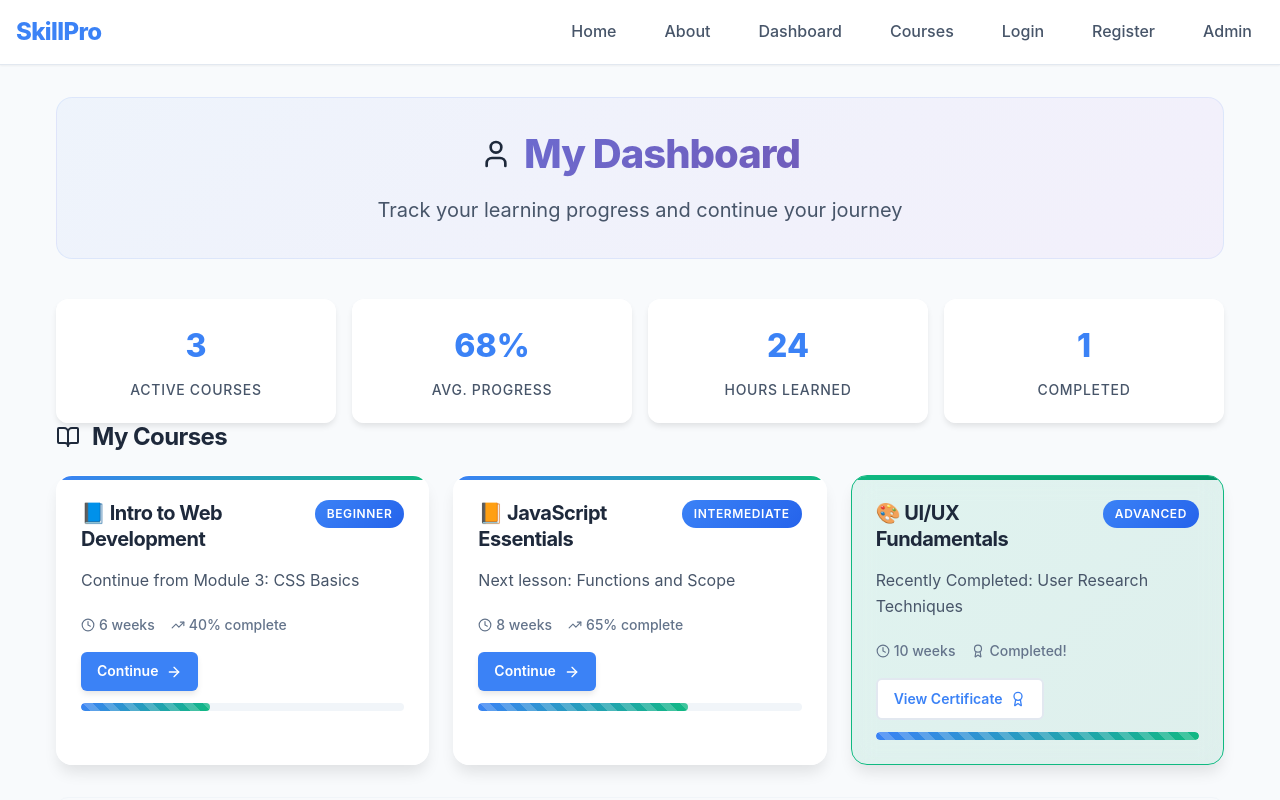
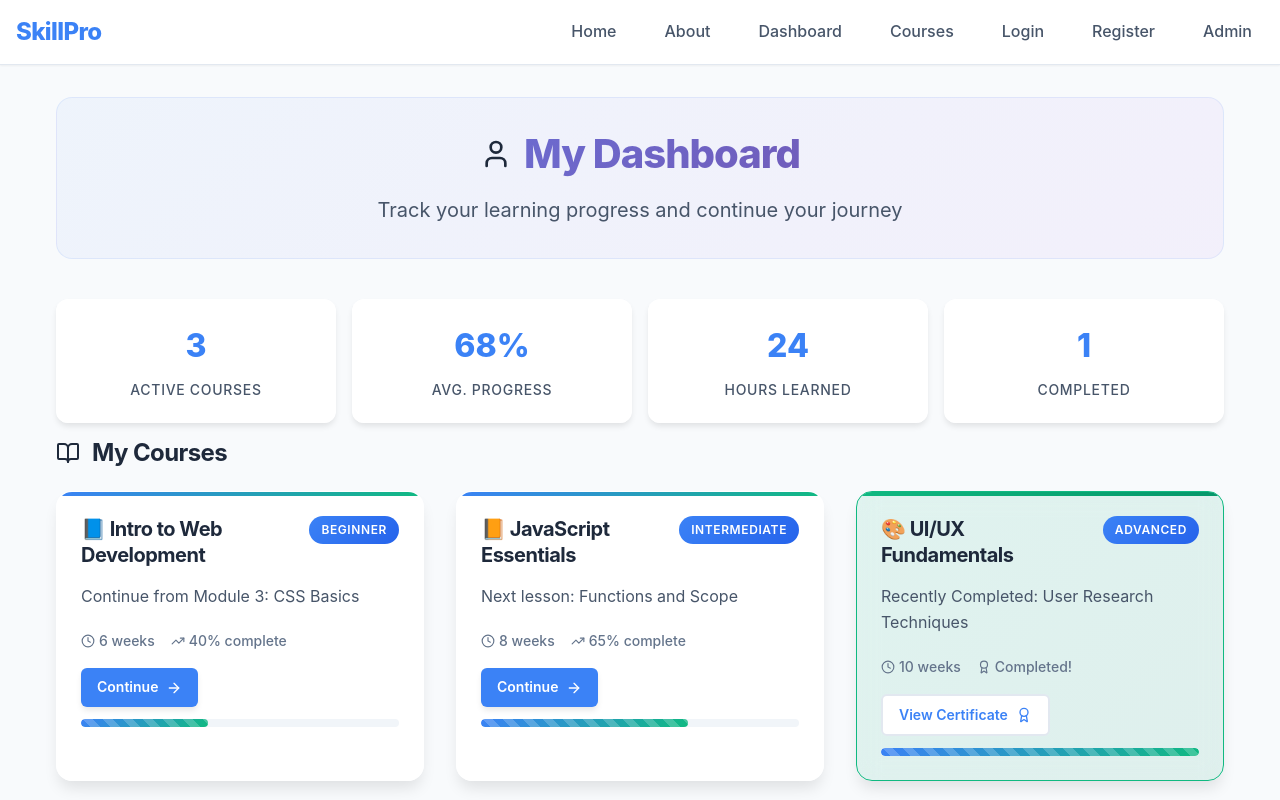
Before and after one commit to Larry-Master/SkillPro, a Next.js app in the folder skillpro/: page /dashboard in a window 1280 px wide. Shown: the top 800 px of the page. Built offline with nearby package versions, Linux system fonts and the light colour scheme.

Commit message:
Gap on Dashboard

```diff
--- a/skillpro/styles/Course.module.css
+++ b/skillpro/styles/Course.module.css
@@ -2,7 +2,7 @@
 .coursesGrid {
   display: grid;
   grid-template-columns: repeat(auto-fit, minmax(350px, 1fr));
-  gap: var(--space-6);
+  gap: var(--space-8);
   margin-bottom: var(--space-8);
 }
 
--- a/skillpro/styles/Dashboard.module.css
+++ b/skillpro/styles/Dashboard.module.css
@@ -42,7 +42,7 @@
   display: grid;
   grid-template-columns: repeat(auto-fit, minmax(200px, 1fr));
   gap: var(--space-4);
-  margin-bottom: var(--dashboard-spacing);
+  margin-bottom: var(--space-4);
 }
 
 .statCard {
```
